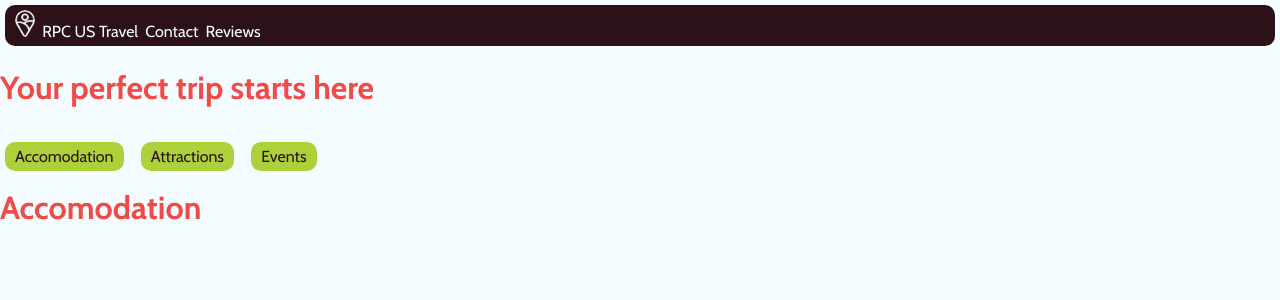
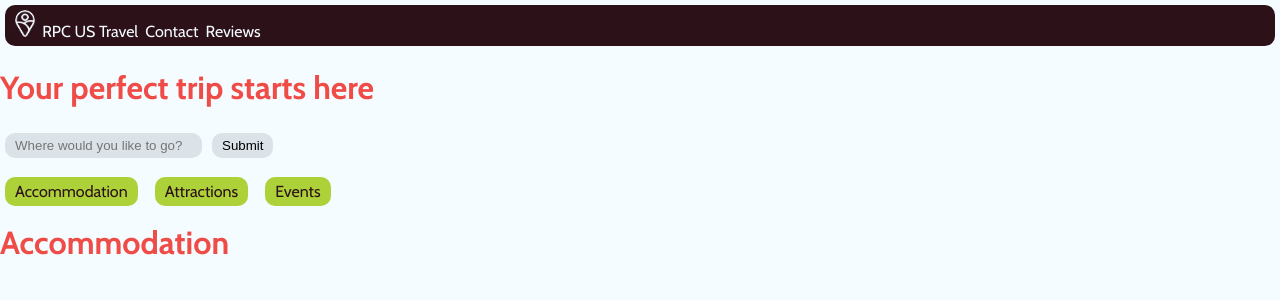
Before and after one commit to CBNCI/ClientSide, a React (Create React App) app: page /accomodation in a window 1280 px wide. Shown: the top 300 px of the page. Built offline with nearby package versions, Linux system fonts and the light colour scheme.

Commit message:
make parent component for easier transfer of city value

```diff
--- a/src/views/Accomodation.js
+++ b/src/views/Accomodation.js
@@ -1,23 +1,70 @@
-import React from 'react';
-import { Link } from 'react-router-dom';
+import React, { useState, useEffect } from 'react';
+import axios from 'axios';
+import { Link, useLocation, useNavigate } from 'react-router-dom';
 import SearchCity from '../components/SearchCity';
+import './holiday.css';
 
-function Accomodation({ city, setCity }) {
+function Accommodation({ city, setCity }) {
+  const [error, setError] = useState('');
+  const [events, setEvents] = useState('');
+  //declare cont for accom
+  const location = useLocation();
+  const navigate = useNavigate();
 
-    return(
-        // top half stays the same as home
-        // error and response displays
-          <div>
-          <h1>Your perfect trip starts here</h1>
+  const handleCitySubmit = (submittedCity) => {
+    setCity(submittedCity);
+    navigate(`/accommodation?city=${submittedCity}`);
+  };
 
-          <br></br>
-          <Link className={'response greenbg'} to="/accomodation">Accomodation</Link> &nbsp;
-          <Link className={'response greenbg'} to="/attractions">Attractions</Link> &nbsp;
-          <Link className={'response greenbg' } to="/events">Events</Link>
-          <h1>Accomodation</h1>
+  // below is the code used to get a response from the ticketmaster API
+  // replace with another API to get your data
+  /* useEffect(() => {
+    if (city) {
+      searchEvent(city);
+    }
+  }, [city]);
 
-          </div>
+   async function searchEvent(cityToSearch) {
+    setError('');
+    if (!cityToSearch) {
+      setError("Please enter a city name");
+      return;
+    }
+
+    try {
+      const response = await axios.get('https://app.ticketmaster.com/discovery/v2/events.json', {
+        params: {
+          apikey: '2gfUGkqfbk07TW7g5XNYP8tmcHAV9OP7',
+          city: cityToSearch,
+          countryCode: 'US'
+        }
+      });
+      if (response.data._embedded && response.data._embedded.events.length > 0) {
+        setEvents(response.data._embedded.events.slice(0, 4));
+      } else {
+        setError(`Events in ${cityToSearch} could not be found, make sure you entered a valid town`);
+      }
+    } catch (e) {
+      if (e.response && e.response.status === 404) {
+        setError(`Events in ${cityToSearch} could not be found, make sure you entered a valid town`);
+      } else {
+        setError("Error, please make sure you are connected to the internet and try again");
+      }
+    }
+  } */
+
+  //input returned data from api
+  return (
+    <div>
+      <h1>Your perfect trip starts here</h1>
+      <SearchCity city={city} handleCitySubmit={handleCitySubmit} />
+      <br />
+      <Link className="response greenbg" to="/accommodation">Accommodation</Link> &nbsp;
+      <Link className="response greenbg" to="/attractions">Attractions</Link> &nbsp;
+      <Link className="response greenbg" to="/events">Events</Link>
+      <h1>Accommodation</h1>
+    </div>
   );
 }
 
-export default Accomodation;
+export default Accommodation;
--- a/src/views/Events.js
+++ b/src/views/Events.js
@@ -29,7 +29,7 @@ function Events({ city, setCity }) {
         }
       }, [location.search]);
 
-
+      // error handling
     async function searchEvent(cityToSearch) {
         setError('');
         if (!cityToSearch) {
```
Also changed, not shown: src/components/ParentComponent.js (added, +33 -0 lines), src/views/Attractions.js (+4 -4 lines).
